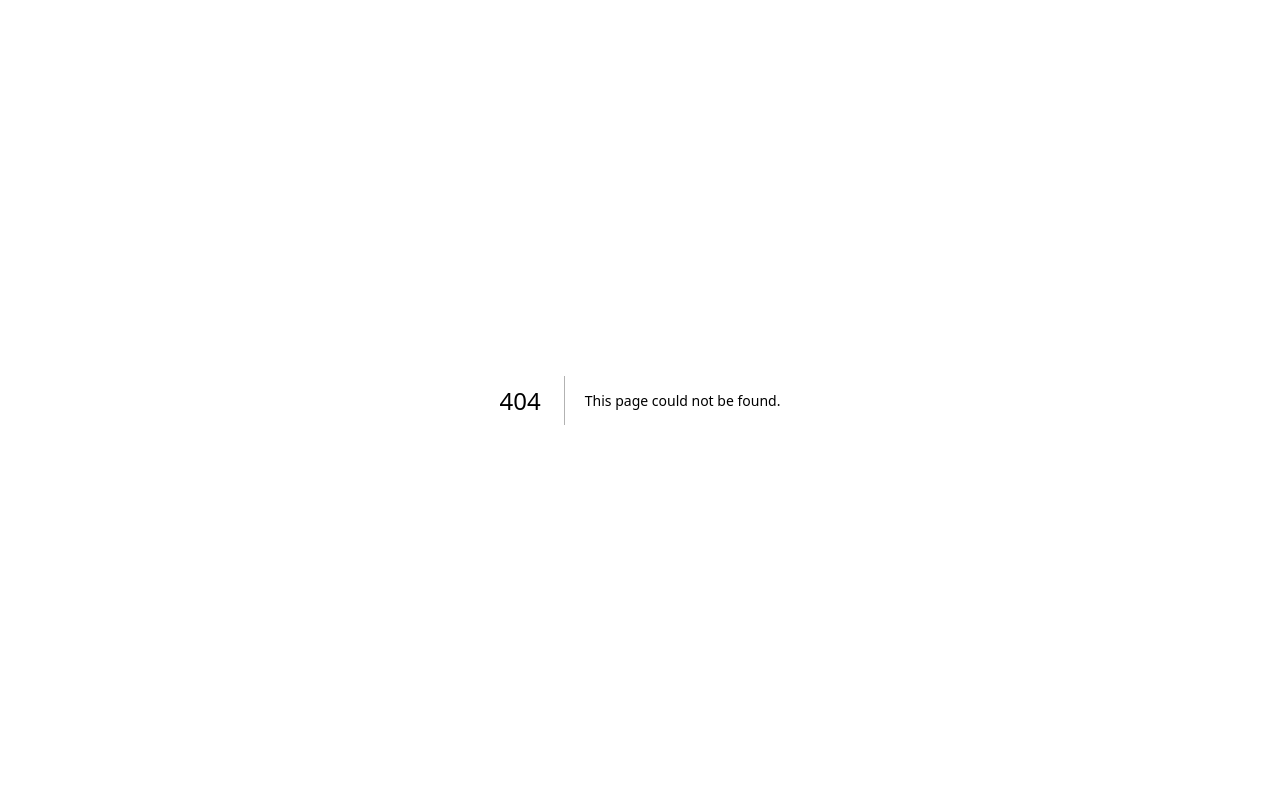
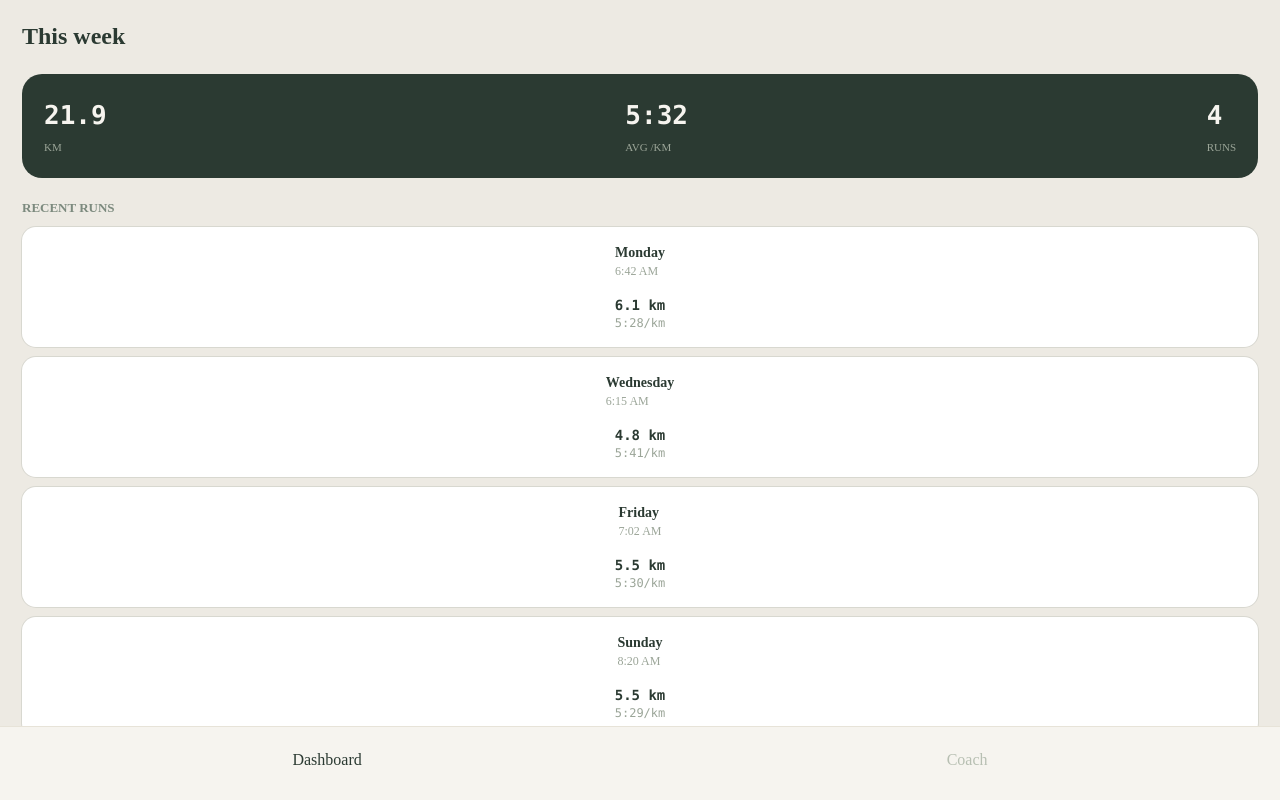
Before and after one commit to sarfaraz187/strides, a Next.js app in the folder frontend/: page /en/dashboard in a window 1280 px wide. Before the commit this address had no page. Built offline with nearby package versions, Linux system fonts and the light colour scheme; no server answers.

Commit message:
feat: add dashboard screen with mock stats, runs, and goals
Co-Authored-By: Claude Sonnet 5 <noreply@anthropic.com>

```diff
--- /dev/null
+++ b/frontend/app/[locale]/dashboard/page.tsx
@@ -0,0 +1,16 @@
+import { BottomNav } from "@/components/bottom-nav";
+import { DashboardScreen } from "@/components/dashboard-screen";
+
+export default async function DashboardPage({
+  params,
+}: {
+  params: Promise<{ locale: string }>;
+}) {
+  const { locale } = await params;
+  return (
+    <div className="flex h-screen flex-col">
+      <DashboardScreen />
+      <BottomNav active="dashboard" locale={locale} />
+    </div>
+  );
+}
--- /dev/null
+++ b/frontend/components/bottom-nav.tsx
@@ -0,0 +1,31 @@
+"use client";
+
+import { useTranslations } from "next-intl";
+import Link from "next/link";
+
+export function BottomNav({
+  active,
+  locale,
+}: {
+  active: "dashboard" | "coach";
+  locale: string;
+}) {
+  const t = useTranslations("nav");
+
+  return (
+    <div className="flex h-[74px] items-center justify-around border-t border-border bg-surface pb-2">
+      <Link
+        href={`/${locale}/dashboard`}
+        className={active === "dashboard" ? "text-primary" : "text-muted-nav"}
+      >
+        {t("dashboard")}
+      </Link>
+      <Link
+        href={`/${locale}/chat`}
+        className={active === "coach" ? "text-primary" : "text-muted-nav"}
+      >
+        {t("coach")}
+      </Link>
+    </div>
+  );
+}
--- /dev/null
+++ b/frontend/components/dashboard-screen.tsx
@@ -0,0 +1,69 @@
+"use client";
+
+import { useTranslations } from "next-intl";
+
+import { Card } from "@/components/ui/card";
+import { mockGoals, mockRecentRuns, mockWeekStats } from "@/lib/mock-data";
+
+export function DashboardScreen() {
+  const t = useTranslations("dashboard");
+
+  return (
+    <div className="flex-1 overflow-y-auto px-[22px] py-5">
+      <div className="mb-[22px] text-2xl font-bold text-primary">{t("thisWeek")}</div>
+
+      <div className="mb-4 flex flex-col gap-4 rounded-[20px] bg-primary p-[22px]">
+        <div className="flex justify-between">
+          {mockWeekStats.map((stat) => (
+            <div key={stat.label} className="flex flex-col gap-1">
+              <div className="font-mono text-[26px] font-bold text-primary-foreground">
+                {stat.value}
+              </div>
+              <div className="text-[11px] font-medium uppercase text-muted-light">
+                {stat.label}
+              </div>
+            </div>
+          ))}
+        </div>
+      </div>
+
+      <div className="mb-2.5 mt-5 text-[13px] font-semibold uppercase text-muted">
+        {t("recentRuns")}
+      </div>
+      <div className="flex flex-col gap-2.5">
+        {mockRecentRuns.map((run) => (
+          <Card key={`${run.day}-${run.time}`} className="flex items-center justify-between p-4">
+            <div>
+              <div className="text-sm font-semibold text-primary">{run.day}</div>
+              <div className="text-xs text-muted-light">{run.time}</div>
+            </div>
+            <div className="text-right font-mono">
+              <div className="text-sm font-semibold text-primary">{run.distance}</div>
+              <div className="text-xs text-muted-light">{run.pace}</div>
+            </div>
+          </Card>
+        ))}
+      </div>
+
+      <div className="mb-2.5 mt-[22px] text-[13px] font-semibold uppercase text-muted">
+        {t("goals")}
+      </div>
+      <div className="flex flex-col gap-2.5">
+        {mockGoals.map((goal) => (
+          <Card key={goal.title} className="flex flex-col gap-2 p-3.5">
+            <div className="flex items-center justify-between">
+              <div className="text-[13px] font-semibold text-primary">{goal.title}</div>
+              <div className="font-mono text-xs font-semibold text-accent">{goal.pct}%</div>
+            </div>
+            <div className="h-[5px] w-full overflow-hidden rounded-full bg-border">
+              <div
+                className="h-full rounded-full bg-accent"
+                style={{ width: `${goal.pct}%` }}
+              />
+            </div>
+          </Card>
+        ))}
+      </div>
+    </div>
+  );
+}
--- /dev/null
+++ b/frontend/lib/mock-data.ts
@@ -0,0 +1,21 @@
+export type WeekStat = { value: string; label: string };
+export type RecentRun = { day: string; time: string; distance: string; pace: string };
+export type Goal = { title: string; pct: number };
+
+export const mockWeekStats: WeekStat[] = [
+  { value: "21.9", label: "km" },
+  { value: "5:32", label: "avg /km" },
+  { value: "4", label: "runs" },
+];
+
+export const mockRecentRuns: RecentRun[] = [
+  { day: "Monday", time: "6:42 AM", distance: "6.1 km", pace: "5:28/km" },
+  { day: "Wednesday", time: "6:15 AM", distance: "4.8 km", pace: "5:41/km" },
+  { day: "Friday", time: "7:02 AM", distance: "5.5 km", pace: "5:30/km" },
+  { day: "Sunday", time: "8:20 AM", distance: "5.5 km", pace: "5:29/km" },
+];
+
+export const mockGoals: Goal[] = [
+  { title: "Run 30km this week", pct: 73 },
+  { title: "Sub-25min 5K by Sept", pct: 40 },
+];
```
Also changed, not shown: 2 other files (tests, documents, lock files or other folders).
